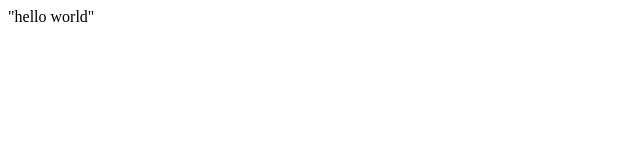
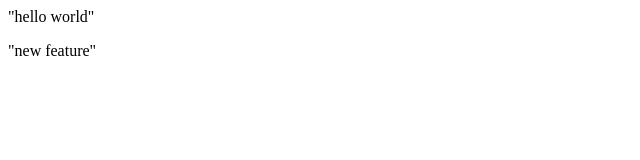
Before and after one commit to Mohammad-Afjal786/localRepo, a plain HTML site: page index.html in a window 1280 px wide. Shown: the full height of the page, 0-640 px from the left. Drawn offline with Linux system fonts and the light colour scheme.

Commit message:
feature added

```diff
--- a/index.html
+++ b/index.html
@@ -1,3 +1,6 @@
 <p>
     "hello world"
 </p>
+<p>
+    "new feature"
+</p>
```
